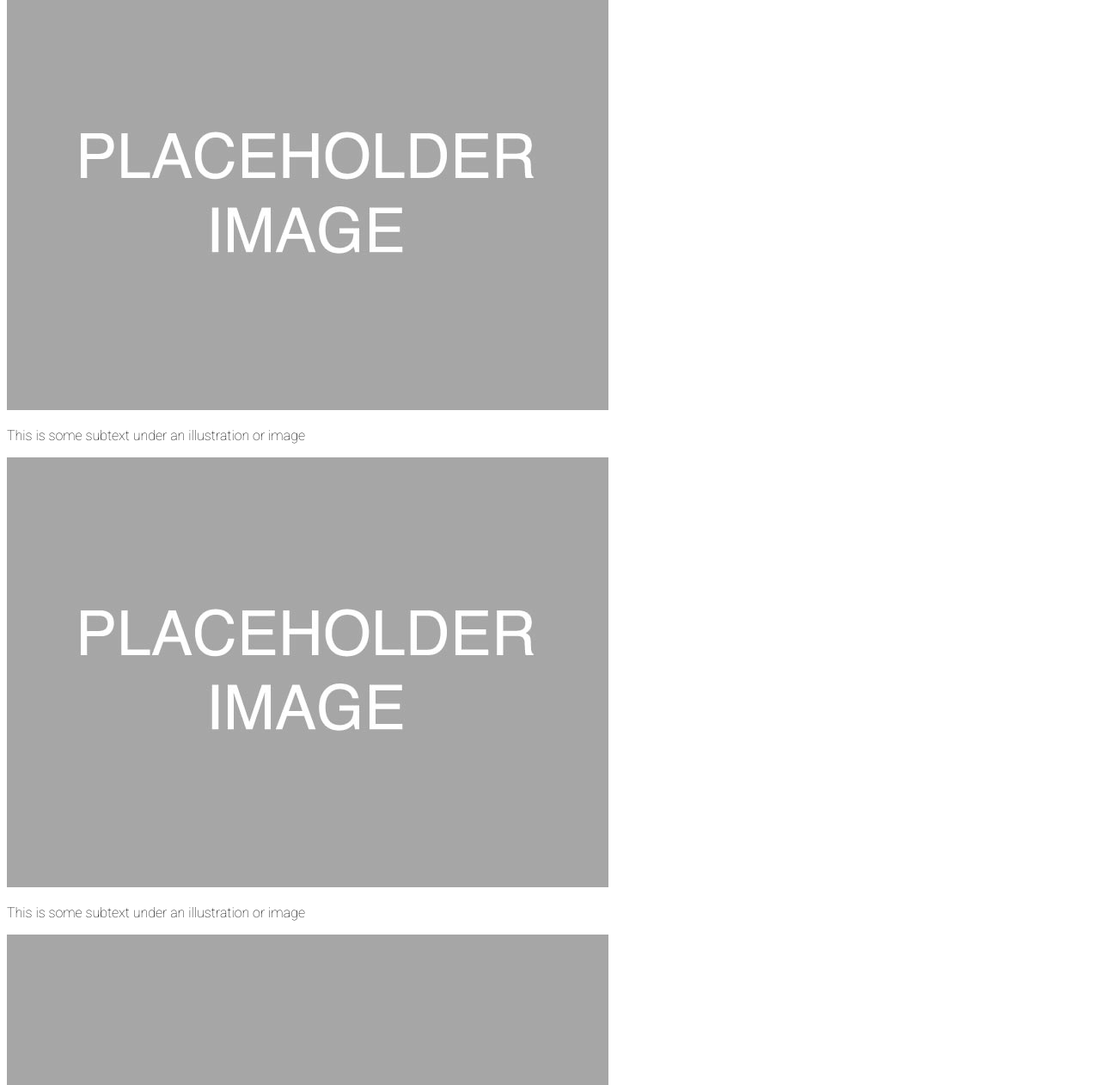
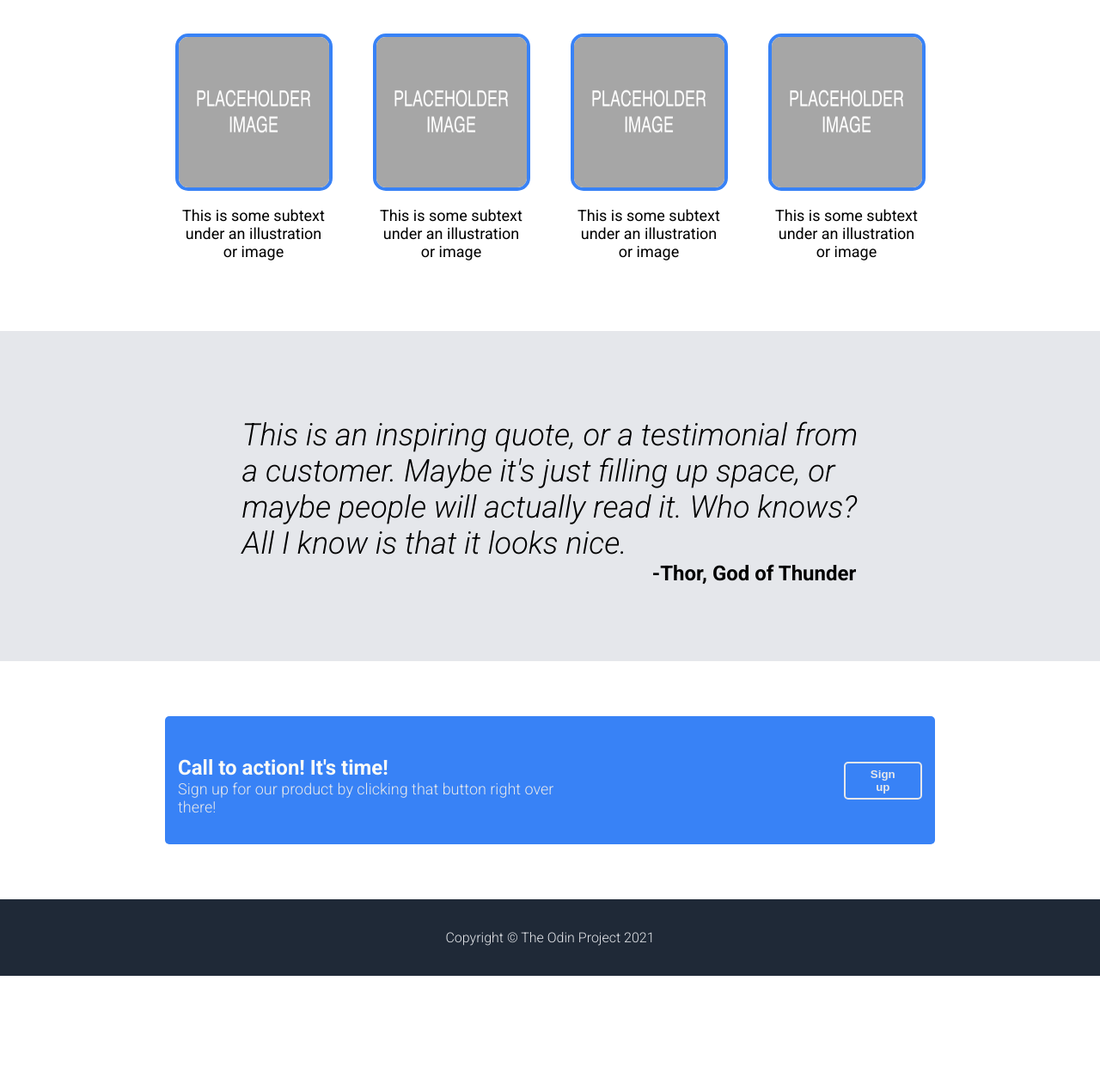
Before and after one commit to dannybinks/TOP-Landing-Page, a plain HTML site: page index.html in a window 1280 px wide. Shown: the part 569-1831 px from the top of the page at 86% size. After the commit the page ends 1704 px from the top, so only its background shows below. Drawn offline with Linux system fonts and the light colour scheme.

Commit message:
Update to Style.css & Index.html
-Index.html add classes to section 3 and section 4
-Style.css complete styling for remaining sections
-Update Style to section1 to allow spacing to remain consistent with
window resizing

```diff
--- a/index.html
+++ b/index.html
@@ -7,7 +7,7 @@
     <link rel="preconnect" href="https://fonts.googleapis.com" />
     <link rel="preconnect" href="https://fonts.gstatic.com" crossorigin />
     <link
-      href="https://fonts.googleapis.com/css2?family=Roboto:wght@100;700&display=swap"
+      href="https://fonts.googleapis.com/css2?family=Roboto:ital,wght@0,100;0,300;0,400;0,700;0,900;1,300&display=swap"
       rel="stylesheet"
     />
   </head>
@@ -24,32 +24,60 @@
       <div class="hero">
         <h1 class="section1Text">This website is awesome</h1>
         <h5 class="section1Subtext">
-        This website has some subtext that goes here under the main title. It's
-        a smaller font and the color is lower contrast
+          This website has some subtext that goes here under the main title.
+          It's a smaller font and the color is lower contrast
         </h5>
         <button class="section1Button">Sign up</button>
       </div>
-      <img class="section1Image" src="/images/placeholder-image.jpg" alt="Placeholder image" />
+      <img
+        class="section1Image"
+        src="/images/placeholder-image.jpg"
+        alt="Placeholder image"
+      />
     </div>
     <div class="section2">
-      <h2>Some random information.</h2>
-      <div class="images">
-        <img src="/images/placeholder-image.jpg" alt="Placerholder image" />
+      <div class="section2Title">Some random information.</div>
+      <div class="info">
+        <div class="subinfo">
+          <img
+            class="images"
+            src="/images/placeholder-image.jpg"
+            alt="Placerholder image"
+          />
           <p class="subtext">
             This is some subtext under an illustration or image
           </p>
-        <img src="/images/placeholder-image.jpg" alt="Placerholder image" />
+        </div>
+        <div class="subinfo">
+          <img
+            class="images"
+            src="/images/placeholder-image.jpg"
+            alt="Placerholder image"
+          />
           <p class="subtext">
             This is some subtext under an illustration or image
           </p>
-        <img src="/images/placeholder-image.jpg" alt="Placerholder image" />
+        </div>
+        <div class="subinfo">
+          <img
+            class="images"
+            src="/images/placeholder-image.jpg"
+            alt="Placerholder image"
+          />
           <p class="subtext">
             This is some subtext under an illustration or image
           </p>
-        <img src="/images/placeholder-image.jpg" alt="Placerholder image" />
+        </div>
+        <div class="subinfo">
+          <img
+            class="images"
+            src="/images/placeholder-image.jpg"
+            alt="Placerholder image"
+          />
           <p class="subtext">
             This is some subtext under an illustration or image
           </p>
+        </div>
       </div>
     </div>
     <div class="section3">
@@ -61,9 +89,13 @@
       <p id="person">-Thor, God of Thunder</p>
     </div>
     <div class="section4">
+      <div class="callAction">
         <h4 class="action">Call to action! It's time!</h4>
-      <p>Sign up for our product by clicking that button right over there!</p>
-      <button>Sign up</button>
+        <p class="section4SignUp">
+          Sign up for our product by clicking that button right over there!
+        </p>
+      </div>
+      <button class="section4Button">Sign up</button>
     </div>
   </body>
   <footer>Copyright &copy; The Odin Project 2021</footer>
--- a/style.css
+++ b/style.css
@@ -1,5 +1,6 @@
 body {
   font-family: "Roboto", sans-serif;
+  margin: 0;
 }
 header,
 footer {
@@ -28,6 +29,7 @@ header .logo {
   text-decoration: none;
   color: #e5e7eb;
   font-size: 18px;
+  font-weight: 300;
 }
 .section1 {
   display: flex;
@@ -54,23 +56,124 @@ header .logo {
 .section1Subtext {
   font-size: 18px;
   color: #e5e7eb;
-  font-weight: 100;
+  font-weight: 300;
   flex-wrap: wrap;
-  width: 425px;
+  width: 440px;
   margin: 0%;
 }
 .section1Button {
   background-color: #3882f6;
   color: #e5e7eb;
   font-weight: bold;
-  width: 100px;
+  width: 110px;
   height: 35px;
-  border-radius: 8px;
+  border-radius: 5px;
   border: none;
+  margin-top: 10px;
 }
 .section1Image {
-  align-self: center;
-  width: 500px;
+  width: 520px;
   height: 250px;
-  margin-left: 0;
+  padding-right: 15%;
 }
+.section2 {
+  display: flex;
+  flex-direction: column;
+  justify-content: center;
+  align-items: center;
+  padding-top: 3%;
+  padding-bottom: 5%;
+}
+.section2Title {
+  font-size: 36px;
+  font-weight: 900;
+  color: #1f2937;
+  padding-bottom: 55px;
+}
+.info {
+  display: flex;
+  gap: 55px;
+}
+.images {
+  width: 175px;
+  height: 175px;
+  border-radius: 15px;
+  border: 4px solid #3882f6;
+}
+.subinfo {
+  display: flex;
+  flex-direction: column;
+  justify-content: center;
+  align-items: center;
+  width: 175px;
+  text-align: center;
+}
+.section2 .subtext {
+  font-size: 18px;
+  font-weight: 400;
+}
+.section3 {
+  display: flex;
+  flex-direction: column;
+  justify-content: center;
+  align-items: center;
+  background-color: #e5e7eb;
+  padding-top: 5%;
+  padding-bottom: 5%;
+}
+.quote {
+  font-size: 36px;
+  font-style: italic;
+  padding-left: 22%;
+  padding-right: 22%;
+  margin-bottom: 0%;
+}
+#person {
+  font-size: 24px;
+  margin-left: 475px;
+  font-weight: 700;
+  margin-top: 0%;
+}
+.section4 {
+  display: flex;
+  justify-content: center;
+  align-items: center;
+  background-color: #3882f6;
+  margin-left: 15%;
+  margin-right: 15%;
+  margin-top: 5%;
+  margin-bottom: 5%;
+  border-radius: 5px;
+  padding: 15px;
+}
+.callAction {
+  margin-right: 35%;
+}
+.action {
+  margin-bottom: 0%;
+  color: #f9faf8;
+  font-size: 24px;
+  font-weight: 700;
+}
+.section4SignUp {
+  margin-top: 0%;
+  color: #e5e7eb;
+  font-size: 18px;
+  font-weight: 300;
+}
+.section4Button {
+  background-color: #3882f6;
+  padding-left: 20px;
+  padding-right: 20px;
+  padding-top: 5px;
+  padding-bottom: 5px;
+  border-radius: 5px;
+  color: #e5e7eb;
+  font-weight: bold;
+  border-color: #e5e7eb;
+  border-style: solid;
+}
+footer {
+  padding: 35px;
+  font-weight: 300;
+}
```
Lines whose indentation alone changed are shown as unchanged.
